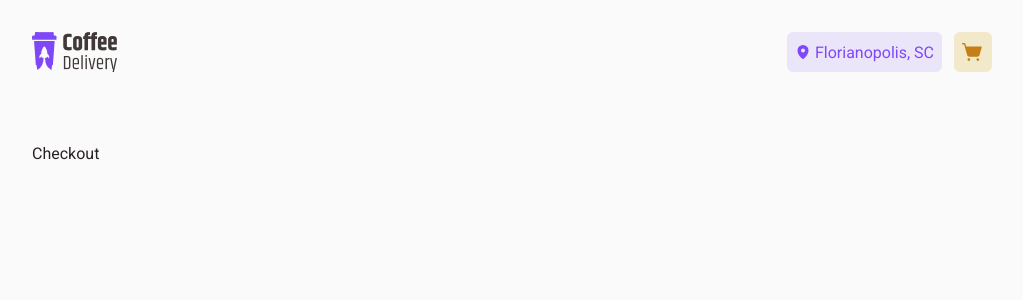
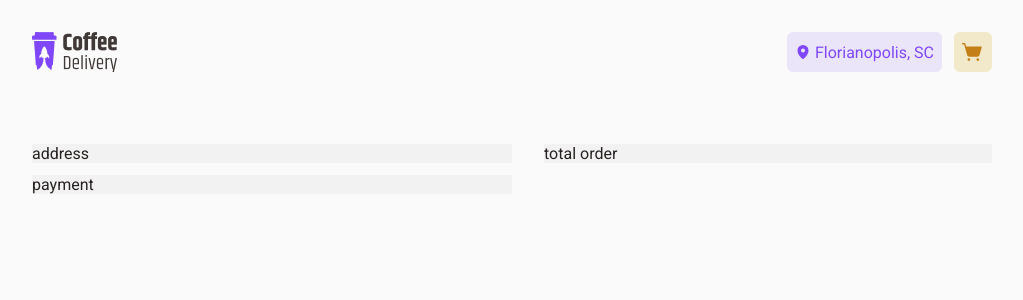
Before and after one commit to adonisamarante/coffee-delivery-dsf, a React (Vite) app: page /checkout in a window 1280 px wide. Shown: the top 300 px of the page, without its empty margins (128-1151 px from the left). Built offline with nearby package versions, Linux system fonts and the light colour scheme.

Commit message:
feat: checkout containers

```diff
--- a/src/pages/Checkout/index.tsx
+++ b/src/pages/Checkout/index.tsx
@@ -1,9 +1,27 @@
-import { Container } from './styles'
+import {
+  AddressWrapper,
+  Container,
+  PaymentWrapper,
+  SignUpFormContainer,
+  TotalOrderWrapper,
+} from './styles'
 
 export function Checkout() {
   return (
     <Container>
-      <p>Checkout</p>
+      <SignUpFormContainer>
+        <AddressWrapper>
+          <p>address</p>
+        </AddressWrapper>
+
+        <PaymentWrapper>
+          <p>payment</p>
+        </PaymentWrapper>
+      </SignUpFormContainer>
+
+      <TotalOrderWrapper>
+        <p>total order</p>
+      </TotalOrderWrapper>
     </Container>
   )
 }
--- a/src/pages/Checkout/styles.ts
+++ b/src/pages/Checkout/styles.ts
@@ -1,5 +1,29 @@
 import { styled } from 'styled-components'
 
+const BaseWrapper = styled.div`
+  background-color: ${(props) => props.theme['base-card']};
+`
+
 export const Container = styled.div`
+  gap: 2rem;
   padding: 2.5rem 0;
 `
+
+export const SignUpFormContainer = styled.div`
+  flex: 1;
+  flex-direction: column;
+  gap: 0.75rem;
+`
+
+export const AddressWrapper = styled(BaseWrapper)`
+  width: 100%;
+`
+
+export const PaymentWrapper = styled(BaseWrapper)`
+  width: 100%;
+`
+
+export const TotalOrderWrapper = styled(BaseWrapper)`
+  width: 28rem;
+  height: fit-content;
+`
```
